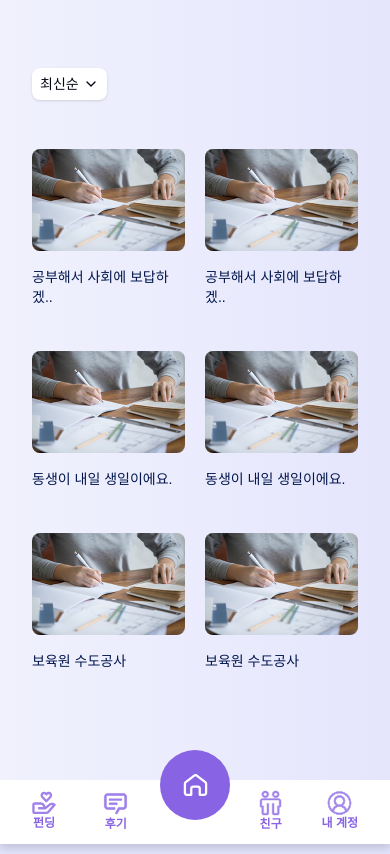
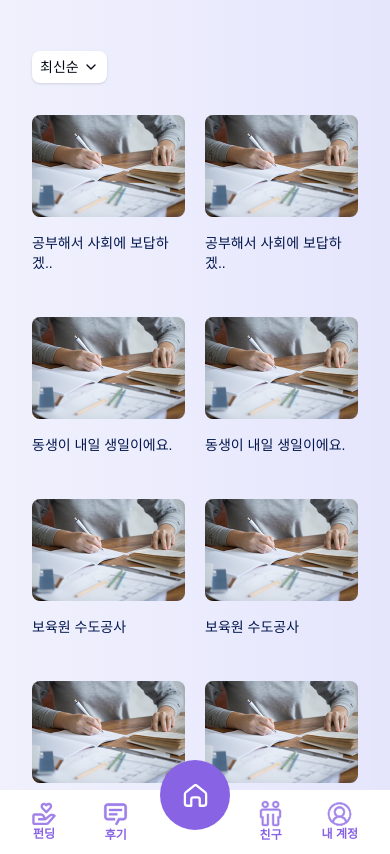
Before and after one commit to 2025-Advanced-Capstone-Chaeum/FE, a Next.js app: page /review in a window 390 px wide. Built offline with nearby package versions, Linux system fonts and the light colour scheme; a web font is replaced by a local one.

Commit message:
refactor: 리뷰리스트페이지 높이반응형 적용

```diff
--- a/src/app/(review)/review/page.tsx
+++ b/src/app/(review)/review/page.tsx
@@ -5,13 +5,13 @@ import ReviewCard from "@/components/funding/ReviewCard";
 export default function ReviewListPage() {
   return (
     <div className="flex min-h-screen flex-col px-8 py-17 relative">
-      <div className="absolute top-[8vh] flex">
+      <div className="absolute top-[6vh] flex">
         <button className={StButton}>
           최신순 <ChevronDown className="h-4 w-4" />
         </button>
       </div>
       {/* Projects grid */}
-      <div className="relative top-[6vh] mt-[6px] grid grid-cols-2 gap-5 max-h-[66vh] overflow-y-scroll scrollbar-none">
+      <div className="relative top-[2vh] mt-[6px] grid grid-cols-2 gap-5 max-h-[calc(100vh-8vh-4rem)] overflow-y-scroll scrollbar-none">
         {reviewData.map((review) => (
           <ReviewCard key={review.id} reviewData={review} />
         ))}
```
